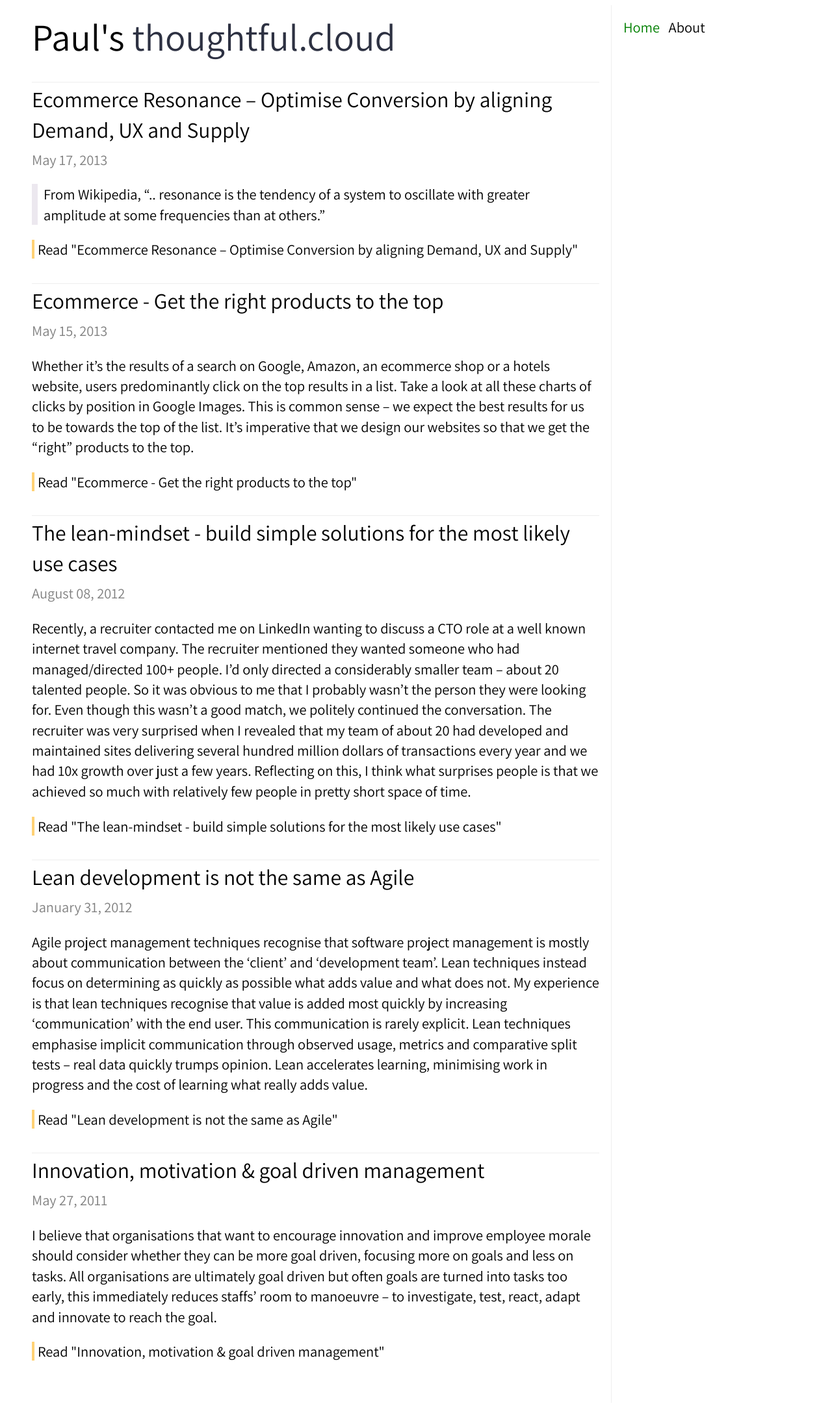
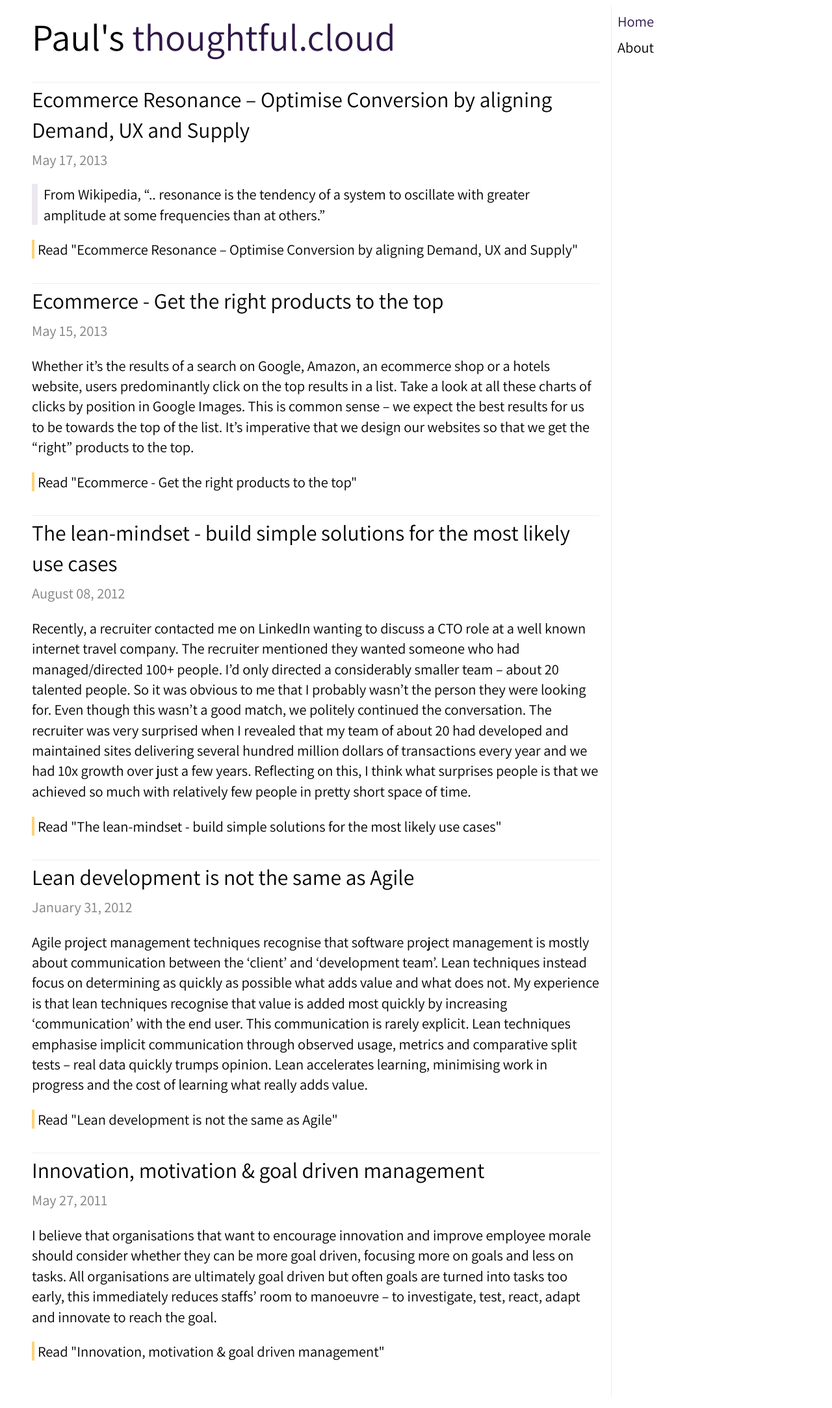
Before and after one commit to paulgrayson/thoughtful.cloud, a Jekyll site: the page built from index.html, in a window 1280 px wide. Shown: the whole page at 65% size. Built offline with Jekyll 4.4.1, drawn with Linux system fonts in a browser that asks for light colours.

Commit message:
Improve navbar

```diff
--- a/_includes/navigation.html
+++ b/_includes/navigation.html
@@ -1,7 +1,11 @@
 <nav>
+	<ul>
   {% for item in site.data.navigation %}
-    <a href="{{ item.link }}" {% if page.url == item.link %}class="current"{% endif %}>
-      {{ item.name }}
-    </a>
+		<li>
+    	<a href="{{ item.link }}" {% if page.url == item.link %}class="current"{% endif %}>
+      	{{ item.name }}
+    	</a>
+		</li>
   {% endfor %}
+	</ul>
 </nav>
--- a/_sass/main.scss
+++ b/_sass/main.scss
@@ -3,19 +3,6 @@ $glitter: rgba(236, 232, 239, 1);
 $russian_violet: rgba(47, 24, 71, 1);
 $topaz: rgba(255, 210, 117, 1);
 $vermilion: rgba(220, 73, 58, 1);
-
-/*
-  ##Device = Low Resolution Tablets, Mobiles (Landscape)
-  ##Screen = B/w 481px to 767px
-*/
-
-@media (min-width: 481px) and (max-width: 767px) {
-
-  //CSS
-
-}
-
-
 
 body {
   font-family: 'Assistant', sans-serif;
@@ -58,28 +45,23 @@ h1 {
   grid-gap: 9px;
 	grid-template-columns: auto 300px;
   grid-template-areas: "header sidebar"
-                       "nav sidebar"
                        "content sidebar"
                        "footer sidebar";
 }
 
 nav {
-  grid-area: nav;
+  grid-area: sidebar;
 }
 
 .header {
 }
 
 .logo {
-  color: #2D3142;
+  color: $russian_violet;
 }
 
-.content, nav, .sidebar, .header {
+.content, .sidebar, .header {
   padding: 9px;
-}
-
-nav a {
-  padding-right: 9px;
 }
 
 .sidebar {
@@ -89,11 +71,8 @@ nav a {
 }
 
 .current {
-  color: green;
+  color: $russian_violet;
   text-decoration: none;
-}
-
-.post-item {
 }
 
 .post-item {
@@ -115,6 +94,16 @@ blockquote {
 	margin-left: 0px;
 	padding-left: 9px;
 	border-left: 9px solid $glitter;
+}
+
+nav ul {
+	margin-block-start: 0;
+	margin-block-end: 0;
+	padding-inline-start: 0;
+}
+
+nav li {
+	list-style: none;
 }
 
 /*
@@ -140,4 +129,14 @@ blockquote {
 	h1 {
 		font-size: 1.6em;
 	}
+	.sidebar {
+  	border-left: none;
+	}
 }
+
+/*
+  ##Device = Low Resolution Tablets, Mobiles (Landscape)
+  ##Screen = B/w 481px to 767px
+*/
+@media (min-width: 481px) and (max-width: 767px) {
+}
```
